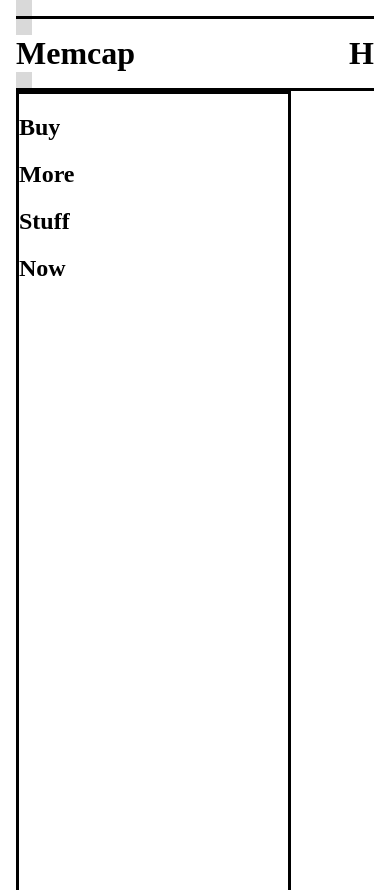
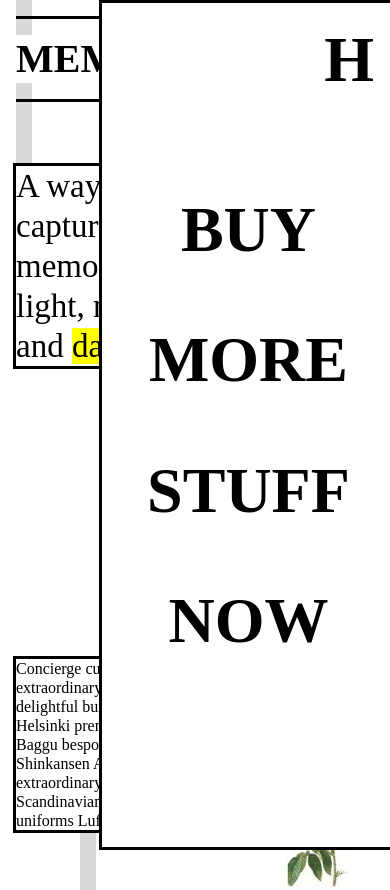
Before and after one commit to YoussefEchelhi/Memories-Collector, a website built with Vite: page index.html in a window 390 px wide. Shown: the top 890 px of the page. Built offline with nearby package versions, Linux system fonts and the light colour scheme.

Commit message:
Mobile: nav

```diff
--- a/index.html
+++ b/index.html
@@ -8,26 +8,30 @@
     <title>Memories Collector</title>
   </head>
   <body>
+    <nav>
+      <div>
+        <h1>Buy</h1>
+        <h1>More</h1>
+        <h1>Stuff</h1>
+        <h1>Now</h1>
+      </div>
+    </nav>
+
     <div class="spacing"></div>
 
     <header>
-      <div class="spacing"></div>
       <div class="header">
-        <h1 class="logoText">Memcap</h1>
+        <div>
+          <div class="spacing"></div>
+          <h1 class="logoText">Memcap</h1>
+          <div class="spacing"></div>
+        </div>
         <h1 class="logoButton">H</h1>
       </div>
-      <div class="spacing"></div>
     </header>
 
-    <nav>
-      <h1>Buy</h1>
-      <h1>More</h1>
-      <h1>Stuff</h1>
-      <h1>Now</h1>
-    </nav>
 
     <div class="spacing2"></div>
-
 
     <div class="HeroText">A way to capture memories - the light, medium and
       <span class="backgroundColor">dark ones.</span>
--- a/style.scss
+++ b/style.scss
@@ -10,6 +10,7 @@ body {
     height: 16px;
 }
 
+
 header {
     border-top: 3px solid black;
     border-bottom: 3px solid black;
@@ -19,23 +20,49 @@ header {
     display: flex;
     flex-direction: row;
     justify-content: space-between;
+    align-items: center;
 }
 
 .logoText {
+    font-style: normal;
+    font-weight: 700;
+    font-size: 40px;
+    line-height: 48px;
     margin-top: 0;
     margin-bottom: 0;
+    text-transform: uppercase;
 }
 
 .logoButton {
+    font-style: normal;
+    font-weight: 700;
+    font-size: 64px;
+    line-height: 77px;
     margin-top: 0;
     margin-bottom: 0;
+    z-index: 2;
 }
 
 nav {
+    background-color: white;
     border: 3px solid black;
     height: 100vh;
     width: 75%;
-    margin-right: 0;
+    text-align: center;
+    position: fixed;
+    margin-left: 5.2rem;
+    display: flex;
+    align-items: center;
+    justify-content: center;
+}
+
+nav h1 {
+    font-style: normal;
+    font-weight: 700;
+    font-size: 64px;
+    line-height: 77px;
+    text-transform: uppercase;
+
 }
 
 .spacing2 {
```
Also changed, not shown: style.css, 1 other file.
